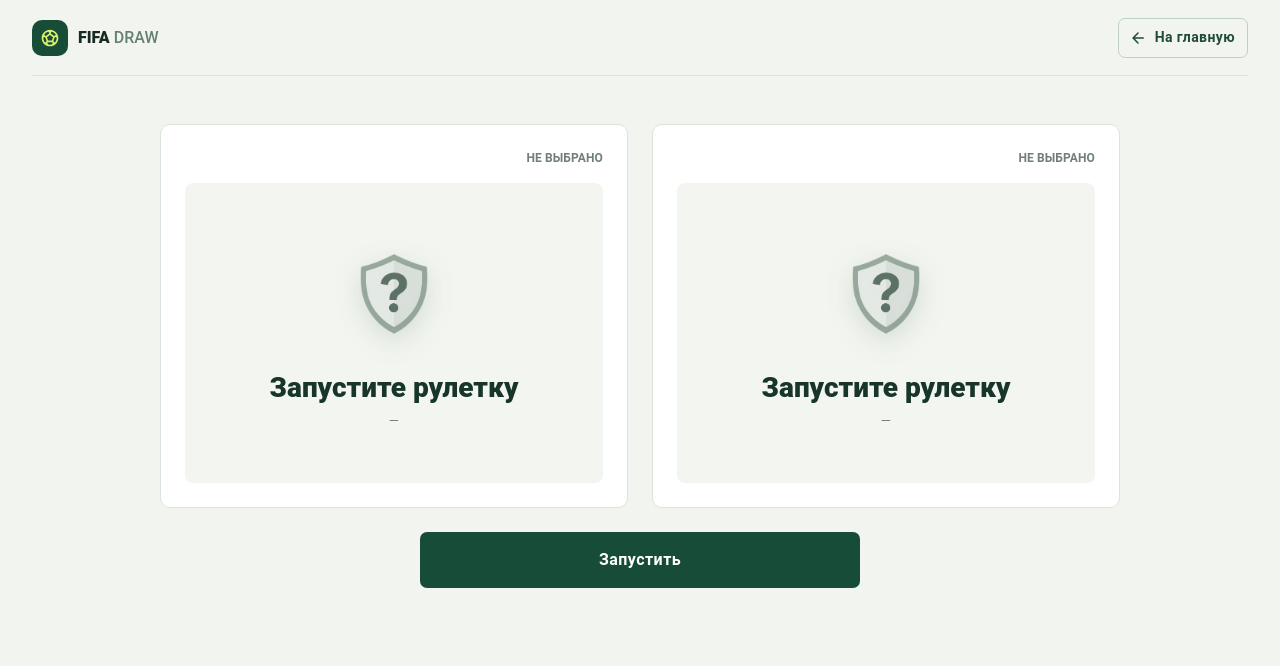
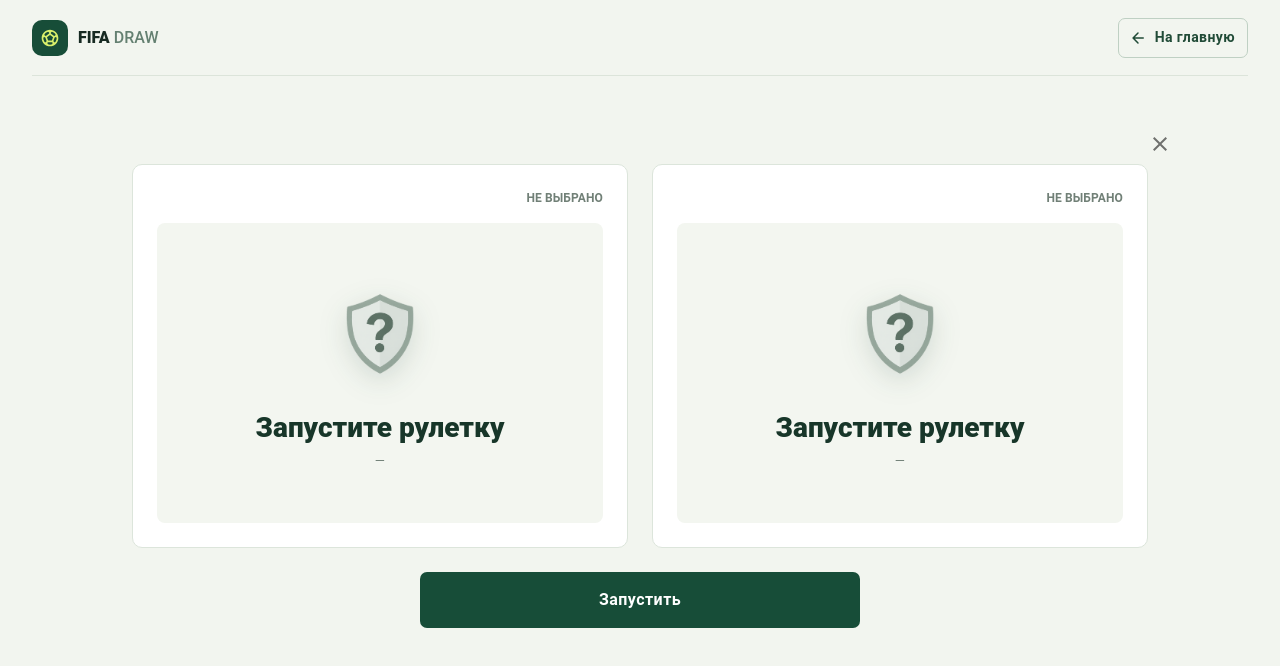
Before and after one commit to Tigr66/FIFA-draw, a React (Vite) app: page /series in a window 1280 px wide. Shown: the top 666 px of the page. Built offline with nearby package versions, Linux system fonts and the light colour scheme.

Commit message:
feat: add posibillity to cancel new match

```diff
--- a/src/pages/Series/SeriesPage.tsx
+++ b/src/pages/Series/SeriesPage.tsx
@@ -1,12 +1,13 @@
 import { Header } from "@/components/Header";
 import { PageWrapper } from "@/components/PageWrapper";
-import { Box, Stack } from "@mui/material";
+import { Box, IconButton, Stack, Tooltip } from "@mui/material";
 import {
     MatchResult,
     MatchScoreForm,
     NewMatch,
     SeriesActions,
 } from "./components";
+import CloseIcon from "@mui/icons-material/Close";
 import useSeries from "./hooks/useSeries";
 
 const SeriesPage = () => {
@@ -25,6 +26,7 @@ const SeriesPage = () => {
         setPlayerTwoGoals,
         saveResult,
         addNewMatch,
+        closeNewMatch,
         newMatchRef,
         saveResultRef,
     } = useSeries();
@@ -57,7 +59,38 @@ const SeriesPage = () => {
                 </Stack>
 
                 {showNewMatch && (
-                    <Box sx={{ width: "80%", mt: 2, mx: "auto" }}>
+                    <Box
+                        sx={{
+                            width: "90%",
+                            mt: 2,
+                            mx: "auto",
+                            pt: 5,
+                            px: {
+                                xs: 0,
+                                sm: 4,
+                            },
+                            position: "relative",
+                        }}
+                    >
+                        {!hasResult && (
+                            <Tooltip
+                                placement="top"
+                                title="Отменить новый матч"
+                            >
+                                <IconButton
+                                    aria-label="Отменить новый матч"
+                                    onClick={closeNewMatch}
+                                    sx={{
+                                        position: "absolute",
+                                        top: 0,
+                                        right: 0,
+                                    }}
+                                >
+                                    <CloseIcon />
+                                </IconButton>
+                            </Tooltip>
+                        )}
+
                         <NewMatch
                             hasResult={hasResult}
                             isRolling={isRolling}
--- a/src/pages/Series/hooks/useSeries.tsx
+++ b/src/pages/Series/hooks/useSeries.tsx
@@ -53,6 +53,10 @@ const useSeries = () => {
         setIsNewMatch(true);
     };
 
+    const closeNewMatch = () => {
+        setIsNewMatch(false);
+    };
+
     const buttonLabel = isStopping
         ? "Останавливаем..."
         : isRolling
@@ -103,6 +107,7 @@ const useSeries = () => {
         setPlayerTwoGoals,
         saveResult,
         addNewMatch,
+        closeNewMatch,
         newMatchRef,
         saveResultRef,
     };
```
